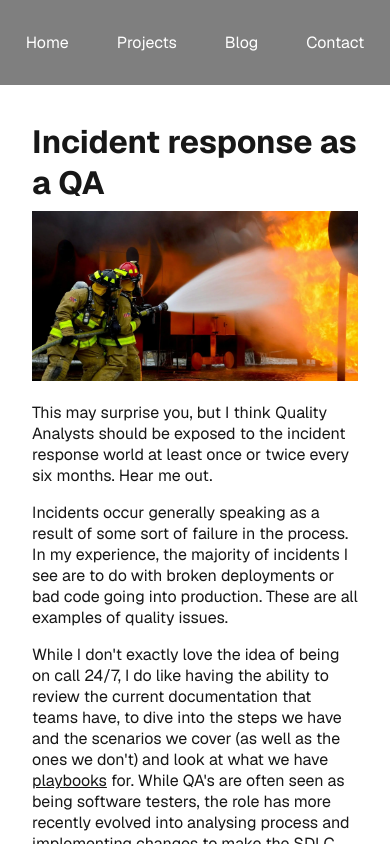
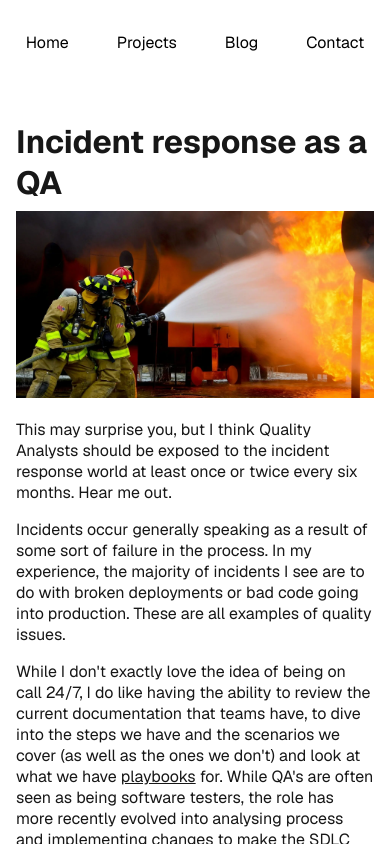
Before and after one commit to jordan-mace/au, a Next.js app: page /blog/incident-response-as-a-qa in a window 390 px wide. Built offline with nearby package versions, Linux system fonts and the light colour scheme.

Commit message:
Beautify syntax highlighter

```diff
--- a/src/app/Navbar.tsx
+++ b/src/app/Navbar.tsx
@@ -1,8 +1,13 @@
+'use client'
+
+import { usePathname } from 'next/navigation'
 import Link from "next/link"
 import styles from "./page.module.css"
 
+
 export default function Navbar() {
-    return <div className={styles.navbar}>
+const isHome = usePathname() === "/"
+    return <div className={styles.navbar} style={{ background: isHome ? 'rgba(0, 0, 0, 0.5)' : 'none', color: isHome ? 'white' : 'black' }}>
         <Link href="/">Home</Link>
         <Link href="/projects">Projects</Link>
         <Link href="/blog">Blog</Link>
--- a/src/app/blog/[slug]/page.module.css
+++ b/src/app/blog/[slug]/page.module.css
@@ -3,7 +3,15 @@
   }
 
 @media (max-width: 600px) {
-    .post {
-        padding: 0;
+    .post p {
+        padding-left: 1rem;
+        padding-right: 1rem;
+    }
+
+    .post h1,
+    .post h2,
+    .post h3 {
+        padding-left: 1rem;
+        padding-right: 1rem;
     }
 }
--- a/src/app/blog/[slug]/page.tsx
+++ b/src/app/blog/[slug]/page.tsx
@@ -14,7 +14,7 @@ export default async function Page({
   const thisPost = posts.find(x => x.slug === slug);
   const { default: Post } = await import(`@/content/${slug}.mdx`)
 
-  return  <Container>
+  return  <Container disableGutters maxWidth="md">
         <div className={styles.post}>
         <h1>{thisPost?.title}</h1>
         <Post />
--- a/src/app/layout.tsx
+++ b/src/app/layout.tsx
@@ -15,7 +15,7 @@ const geistMono = Geist_Mono({
 });
 
 export const metadata: Metadata = {
-  title: "Nexus",
+  title: "Jordan Mace",
   authors: [{ name: "Jordan Mace" }],
   description: "Jordan Mace's personal website",
 };
--- a/src/app/page.module.css
+++ b/src/app/page.module.css
@@ -36,8 +36,6 @@
 
 .navbar {
   font-family: var(--font-geist-sans);
-  background: rgba(0, 0, 0, 0.5); /* Transparent grey overlay */
-  color: white;
   display: flex;
   flex-direction: row;
   align-items: center;
@@ -164,8 +162,6 @@ a.secondary {
   }
 
   .page {
-    padding: 0 1rem 0 1rem;
-    overflow-x: scroll;
     gap: 1rem;
   }
 
--- a/src/content/locally-hosted-chat-gpt.mdx
+++ b/src/content/locally-hosted-chat-gpt.mdx
@@ -6,29 +6,9 @@ tags: ai, chatgpt
 ---
 
 import SyntaxHighlighter from 'react-syntax-highlighter';
-import { docco } from 'react-syntax-highlighter/dist/esm/styles/hljs';
+import { a11yDark } from 'react-syntax-highlighter/dist/esm/styles/hljs';
 
-![](/assets/open-webui/screenshot.webp)
-
-I've recently been toying around with the rapidly advancing AI tech that is ChatGPT, and now DeepSeek R1. With everything moving so quickly, it's very likely that this information will become outdated, so I'll avoid mentioning specific model usage and focus more on how you can get yourself up and running with a cost efficient, reliable interface for interacting with LLMs.
-
-For context, I've got a homelab running Fedora, and my applications are all containerised with Docker Compose.
-
-## Why DIY?
-
-So why bother going through all the effort of setting up your own infrastructure? Surprisingly, cost is a factor here. Right now a subscription to ChatGPT for personal usage is $20 per month. With one of these subscriptions you get access to OpenAI's GPT models, voice mode, reasoning models, extended limits on file uploads, messaging and image generation.
-
-Thankfully, the open source community comes in with a fantastic tool that can achieve most, if not all of what ChatGPT is offering.
-
-### LibreChat
-
-[LibreChat](https://librechat.ai) is an open source, self hosted user interface for interacting with LLMs. LibreChat has a range of features and was the first app that I deployed locally to interact with my LLMs.
-
-LibreChat has its pros and cons, but generally speaking I used it without issues for a few months. One thing worth noting though is there are multiple services required to run to host LibreChat locally.
-
-This is an example docker compose file for LibreChat copied from [GitHub](https://github.com/danny-avila/LibreChat/blob/main/deploy-compose.yml):
-
-<SyntaxHighlighter language="yaml" style={docco} children={`services:
+export const dockerYml = `services:
   api:
     # build:
     #   context: .
@@ -114,23 +94,9 @@ This is an example docker compose file for LibreChat copied from [GitHub](https:
       - .env
 volumes:
   pgdata2:
-`} />
+`;
 
-Notice that there's quite a bit going on here. The LibreChat app itself is the `api` service, but it requires `mongodb` to handle I believe the auth system and I'm assuming chat history. We can ignore the `client` because that's just NGINX but the `vectordb`, `rag_api` and `meilisearch` are all additional services that need to run.
-
-In contrast to this, Open WebUI, another open source project for interfacing with LLMs is a single service within Docker Compose.
-
-### Open WebUI
-
-[Open WebUI](https://openwebui.com/) does a fantastic job of replicating the ChatGPT interface, and comes with a huge range of features.
-
-It supports OAuth, Code Evaluation, Calls (Yes, you can talk to the LLM naturally) and a range of other cool features.
-
-## Docker Compose
-
-Currently, my docker compose file looks like this:
-
-<SyntaxHighlighter language="yaml" style={docco} children={`services:
+export const myYml = `services:
   open-webui:
     image: ghcr.io/open-webui/open-webui:main
     container_name: open-webui
@@ -150,7 +116,50 @@ Currently, my docker compose file looks like this:
       - 'OPENAI_API_BASE_URL=https://openrouter.ai/v1'
       - 'OPENAI_API_KEY={OPENROUTER_API_KEY}'
     restart: unless-stopped
-`}/>
+`;
+
+![](/assets/open-webui/screenshot.webp)
+
+I've recently been toying around with the rapidly advancing AI tech that is ChatGPT, and now DeepSeek R1. With everything moving so quickly, it's very likely that this information will become outdated, so I'll avoid mentioning specific model usage and focus more on how you can get yourself up and running with a cost efficient, reliable interface for interacting with LLMs.
+
+For context, I've got a homelab running Fedora, and my applications are all containerised with Docker Compose.
+
+## Why DIY?
+
+So why bother going through all the effort of setting up your own infrastructure? Surprisingly, cost is a factor here. Right now a subscription to ChatGPT for personal usage is $20 per month. With one of these subscriptions you get access to OpenAI's GPT models, voice mode, reasoning models, extended limits on file uploads, messaging and image generation.
+
+Thankfully, the open source community comes in with a fantastic tool that can achieve most, if not all of what ChatGPT is offering.
+
+### LibreChat
+
+[LibreChat](https://librechat.ai) is an open source, self hosted user interface for interacting with LLMs. LibreChat has a range of features and was the first app that I deployed locally to interact with my LLMs.
+
+LibreChat has its pros and cons, but generally speaking I used it without issues for a few months. One thing worth noting though is there are multiple services required to run to host LibreChat locally.
+
+This is an example docker compose file for LibreChat copied from [GitHub](https://github.com/danny-avila/LibreChat/blob/main/deploy-compose.yml):
+
+
+<SyntaxHighlighter language="yaml" wrapLongLines wrapLines showLineNumbers style={a11yDark}>
+{dockerYml}
+</SyntaxHighlighter>
+
+Notice that there's quite a bit going on here. The LibreChat app itself is the `api` service, but it requires `mongodb` to handle I believe the auth system and I'm assuming chat history. We can ignore the `client` because that's just NGINX but the `vectordb`, `rag_api` and `meilisearch` are all additional services that need to run.
+
+In contrast to this, Open WebUI, another open source project for interfacing with LLMs is a single service within Docker Compose.
+
+### Open WebUI
+
+[Open WebUI](https://openwebui.com/) does a fantastic job of replicating the ChatGPT interface, and comes with a huge range of features.
+
+It supports OAuth, Code Evaluation, Calls (Yes, you can talk to the LLM naturally) and a range of other cool features.
+
+## Docker Compose
+
+Currently, my docker compose file looks like this:
+
+<SyntaxHighlighter language="yaml" wrapLongLines wrapLines showLineNumbers style={a11yDark}>
+{myYml}
+</SyntaxHighlighter>
 
 Let's quickly go through each of my environment variables to explain. Firstly, I'm using Authentik as my SSO provider for my applications, so I've had to configure the `OAUTH` variables accordingly.
 
```
